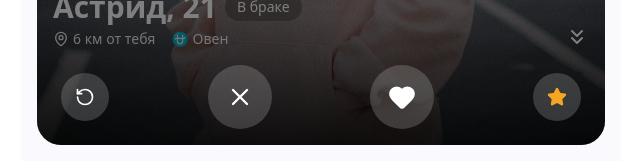
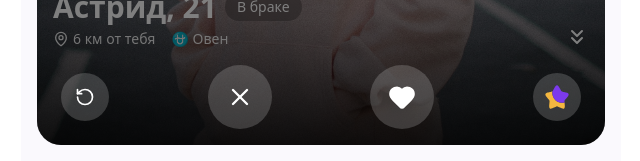
Before and after one commit to Seitek2002/tap-tap, a React (Vite) app: page /#/feed in a window 1280 px wide. Shown: the part 567-728 px from the top of the page, without its empty margins (319-959 px from the left). Built offline with nearby package versions, Linux system fonts and the light colour scheme.

Commit message:
star changed

```diff
--- a/src/pages/feed/ui/swipe-card.tsx
+++ b/src/pages/feed/ui/swipe-card.tsx
@@ -465,7 +465,22 @@ export const SwipeCard = ({
             className="flex size-12 items-center justify-center rounded-full text-[#F5A623]"
             aria-label="Суперлайк"
           >
-            <Star className="size-5 fill-current" />
+            <svg
+              width="28"
+              height="28"
+              viewBox="0 0 28 28"
+              fill="none"
+              xmlns="http://www.w3.org/2000/svg"
+            >
+              <path
+                d="M21.5634 19.5616C19.9688 19.9445 18.3041 19.9259 16.7184 19.5076C15.1327 19.0892 13.6755 18.2842 12.4773 17.1644C11.2791 16.0447 10.3772 14.6453 9.85258 13.0915C9.32792 11.5378 9.1968 9.87812 9.47095 8.26123C9.42988 8.30218 9.38581 8.34 9.33912 8.3744C9.01245 8.6229 8.60412 8.71506 7.78745 8.8994L7.04662 9.0674C4.17662 9.71723 2.74162 10.0416 2.39978 11.1394C2.05912 12.2361 3.03678 13.3806 4.99328 15.6684L5.49962 16.2599C6.05495 16.9097 6.33378 17.2352 6.45861 17.6366C6.58345 18.0391 6.54145 18.4731 6.45745 19.3399L6.38045 20.1297C6.08528 23.1829 5.93712 24.7089 6.83078 25.3867C7.72445 26.0646 9.06845 25.4474 11.7541 24.2096L12.4506 23.8899C13.2136 23.5376 13.5951 23.3626 13.9999 23.3626C14.4048 23.3626 14.7863 23.5376 15.5504 23.8899L16.2446 24.2096C18.9314 25.4462 20.2754 26.0646 21.1679 25.3879C22.0628 24.7089 21.9146 23.1829 21.6194 20.1297L21.5634 19.5616Z"
+                fill="#F4B740"
+              />
+              <path
+                d="M10.6786 6.3095L10.296 6.9955C9.87597 7.74916 9.66597 8.126 9.33931 8.3745C9.38597 8.3395 9.42992 8.30177 9.47114 8.26133C9.19692 9.87834 9.32804 11.5381 9.85275 13.092C10.3775 14.6459 11.2794 16.0454 12.4778 17.1651C13.6761 18.2849 15.1335 19.0899 16.7194 19.5082C18.3052 19.9264 19.9701 19.9448 21.5648 19.5617L21.5415 19.34C21.4586 18.4732 21.4166 18.0392 21.5415 17.6367C21.6663 17.2353 21.944 16.9098 22.5005 16.26L23.0068 15.6685C24.9633 13.3818 25.941 12.2373 25.5991 11.1395C25.2585 10.0417 23.8235 9.71616 20.9535 9.0675L20.2115 8.8995C19.396 8.71516 18.9876 8.623 18.6598 8.3745C18.3331 8.126 18.1231 7.74916 17.7031 6.9955L17.3216 6.3095C15.8435 3.65883 15.105 2.3335 14.0001 2.3335C12.8953 2.3335 12.1568 3.65883 10.6786 6.3095Z"
+                fill="#7C3AED"
+              />
+            </svg>
           </motion.button>
         </div>
       </div>
```
